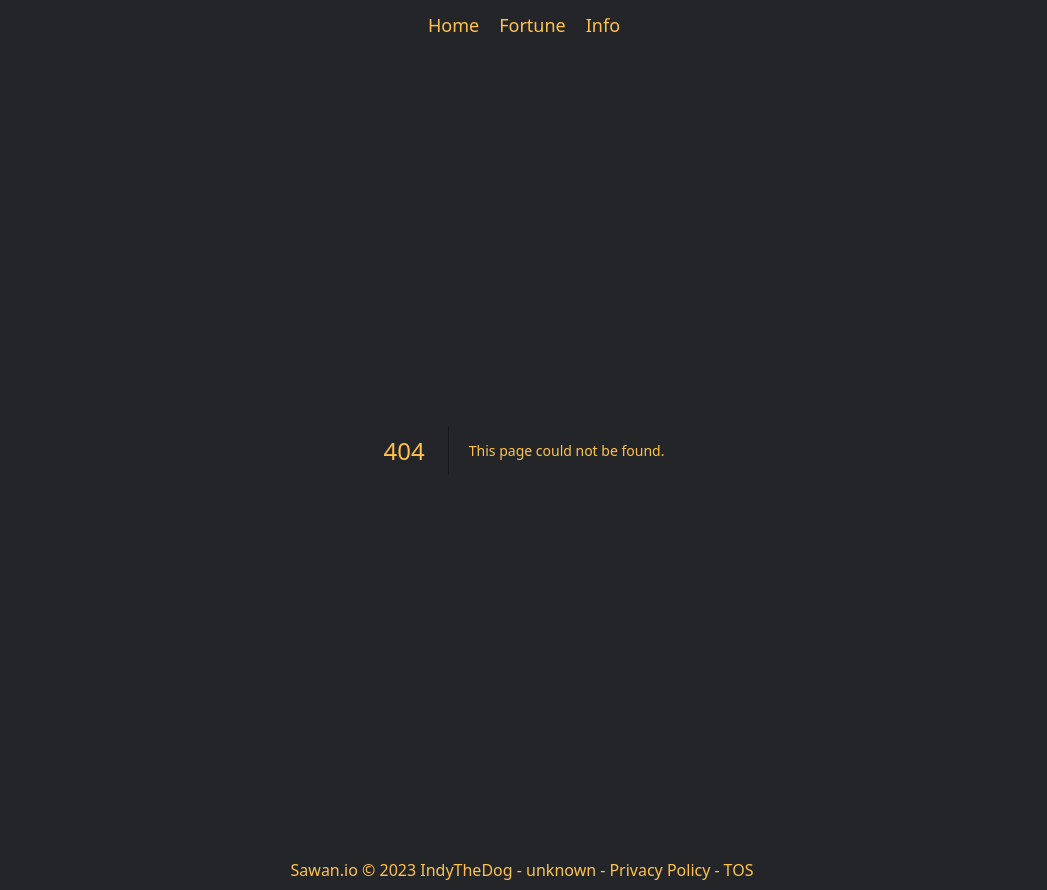
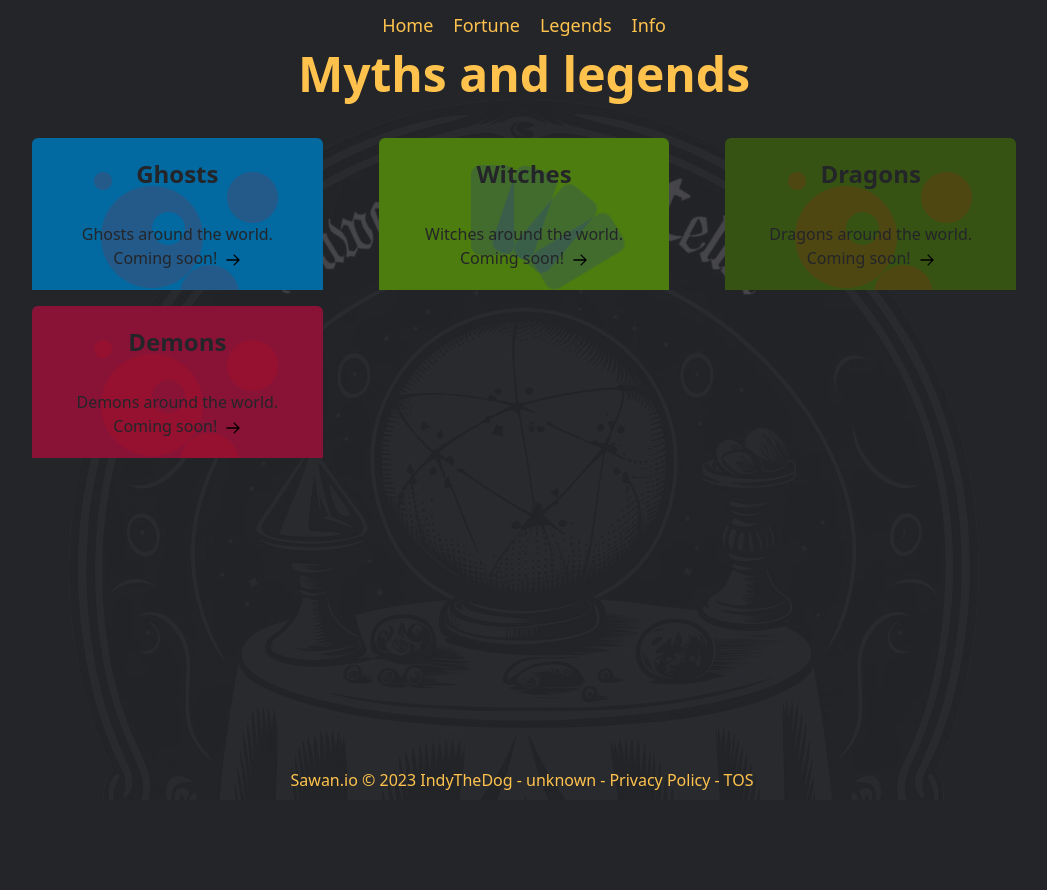
Before and after one commit to jscoobyced/sawanio, a Next.js app: page /legends in a window 1280 px wide. Before the commit this address had no page. Shown: the whole page, without its empty margins (116-1163 px from the left). After the commit the page ends 800 px from the top, so only its background shows below. Built offline with nearby package versions, Linux system fonts and the light colour scheme.

Commit message:
Add Legends page

```diff
--- a/app/components/BoxItem.tsx
+++ b/app/components/BoxItem.tsx
@@ -12,7 +12,7 @@ const BoxItem = (props: {
   return (
     <Link
       href={link}
-      className={`box-item w-3/4 mx-auto mb-10 md:mb-0 md:mx-5 md:w-1/3 text-center ${backgroundColor} ${backgroundImage} py-5 px-10 rounded-t-md hover:rounded-t-3xl`}
+      className={`box-item mx-auto md:mx-5 text-center ${backgroundColor} ${backgroundImage} py-5 px-10 rounded-t-md hover:rounded-t-3xl`}
     >
       <span className="block text-secondary-color text-2xl font-bold pb-8">{title}</span>
       <span className="text-secondary-color pr-2">{description}</span>
--- a/app/components/Menu.tsx
+++ b/app/components/Menu.tsx
@@ -11,6 +11,9 @@ const Menu = () => {
           <Link href="/fortune">Fortune</Link>
         </li>
         <li>
+          <Link href="/legends">Legends</Link>
+        </li>
+        <li>
           <Link href="/info">Info</Link>
         </li>
       </ul>
--- /dev/null
+++ b/app/components/PageItem.tsx
@@ -0,0 +1,28 @@
+const PageItem = (props: {
+  title: string
+  description?: string
+  children: JSX.Element | JSX.Element[]
+}) => {
+  const { title, children, description } = props
+  const childrenContent = (
+    <div className="grid grid-cols-1 gap-4 md:grid-cols-2 lg:grid-cols-3 justify-center mx-auto pt-10 w-4/5">
+      {children}
+    </div>
+  )
+  return (
+    <>
+      <h1 className="w-1/2 mx-auto text-center text-2xl sm:text-5xl font-bold">
+        {title}
+      </h1>
+      {description && (
+        <div className="flex flex-col mx-auto pt-10 w-4/5">
+          <p>{description}</p>
+          {childrenContent}
+        </div>
+      )}
+      {!description && childrenContent}
+    </>
+  )
+}
+
+export default PageItem
--- a/app/fortune/page.tsx
+++ b/app/fortune/page.tsx
@@ -1,6 +1,7 @@
 import { Metadata } from 'next'
 import BoxItem from '../components/BoxItem'
 import meta from '../meta.json'
+import PageItem from '../components/PageItem'
 
 const title = `Fortune - ${meta.siteName} - Fortune, myths and legends.`
 const description =
@@ -20,36 +21,30 @@ export const metadata: Metadata = {
 }
 
 const Page = () => {
-  return (
-    <>
-      <h1 className="w-1/2 mx-auto text-center text-3xl font-bold">
-        Find your fortune here
-      </h1>
-      <div className="flex flex-col md:flex-row mx-auto pt-10 w-4/5">
+  const boxItems = [
     <BoxItem
       link="/fortune/tarot"
       title="Tarot Fortune"
       description="Have a question about the future? Ask the cards!"
       backgroundColor="bg-yellow-400"
       backgroundImage="box-item-cards"
-        />
+    />,
     <BoxItem
       link="/fortune/8ball"
       title="8 Ball"
       description='Can"t decide? Ask the 8-ball all mighty decision power.'
       backgroundColor="bg-yellow-400"
       backgroundImage="box-item-balls"
-        />
+    />,
     <BoxItem
       link="/fortune/coin"
       title="Flip a coin"
       description="Need a Yes/No answer? Just flip a coin!"
       backgroundColor="bg-yellow-400"
       backgroundImage="box-item-coin"
-        />
-      </div>
-    </>
-  )
+    />,
+  ]
+  return <PageItem title="Find your fortune here">{boxItems}</PageItem>
 }
 
 export default Page
--- a/app/info/page.tsx
+++ b/app/info/page.tsx
@@ -1,5 +1,6 @@
 import { Metadata } from 'next'
 import meta from '../meta.json'
+import PageItem from '../components/PageItem'
 
 const title = `Info - ${meta.siteName} - Information about this website`
 const description =
@@ -19,16 +20,11 @@ export const metadata: Metadata = {
 }
 
 const Page = () => {
-  return (
+  const title = 'Information'
+  const description =
+    'Sawan.io is a website that provides free information for the users, on a few topics:'
+  const content = (
     <>
-      <h1 className="w-1/2 mx-auto text-center text-2xl sm:text-5xl font-bold">
-        Information
-      </h1>
-      <div className="flex flex-col mx-auto pt-10 w-4/5">
-        <p>
-          Sawan.io is a website that provides free information for the users, on
-          a few topics:
-        </p>
       <ul>
         <li>
           Fortune
@@ -41,11 +37,15 @@ const Page = () => {
         <li>More coming soon!</li>
       </ul>
       <p>
-          Please don&apos;t hesitate to suggest more topics you would like to
-          see.
+        Please don&apos;t hesitate to suggest more topics you would like to see.
       </p>
-      </div>
     </>
+  )
+
+  return (
+    <PageItem title={title} description={description}>
+      {content}
+    </PageItem>
   )
 }
 
--- /dev/null
+++ b/app/legends/page.tsx
@@ -0,0 +1,65 @@
+import { Metadata } from 'next'
+import meta from '../meta.json'
+import BoxItem from '../components/BoxItem'
+import PageItem from '../components/PageItem'
+
+const title = `Legends - ${meta.siteName} - Myths and legends across the world.`
+const description =
+  'This is the source for myths and legends across the world. Discover a new world for your imagination.'
+
+export const metadata: Metadata = {
+  title,
+  description,
+  keywords: [
+    'fairy',
+    'legends',
+    'myhts',
+    'fairytales',
+    'monsters',
+    'creatures',
+  ],
+  openGraph: {
+    type: 'website',
+    url: 'https://sawan.io/legends',
+    description,
+    siteName: meta.siteName,
+    title,
+    images: [meta.logo],
+  },
+}
+
+const Page = () => {
+  const boxItems = [
+    <BoxItem
+      link="/legends"
+      title="Ghosts"
+      description="Ghosts around the world. Coming soon!"
+      backgroundColor="bg-sky-700"
+      backgroundImage="box-item-balls"
+    />,
+    <BoxItem
+      link="/legends"
+      title="Witches"
+      description="Witches around the world. Coming soon!"
+      backgroundColor="bg-lime-700"
+      backgroundImage="box-item-cards"
+    />,
+    <BoxItem
+      link="/legends"
+      title="Dragons"
+      description="Dragons around the world. Coming soon!"
+      backgroundColor="bg-lime-900"
+      backgroundImage="box-item-balls"
+    />,
+    <BoxItem
+      link="/legends"
+      title="Demons"
+      description="Demons around the world. Coming soon!"
+      backgroundColor="bg-rose-900"
+      backgroundImage="box-item-balls"
+    />,
+  ]
+  return <PageItem title="Myths and legends">{boxItems}</PageItem>
+}
+
+export default Page
```
Also changed, not shown: 2 other files (tests, documents, lock files or other folders). Lines whose indentation alone changed are shown as unchanged.
